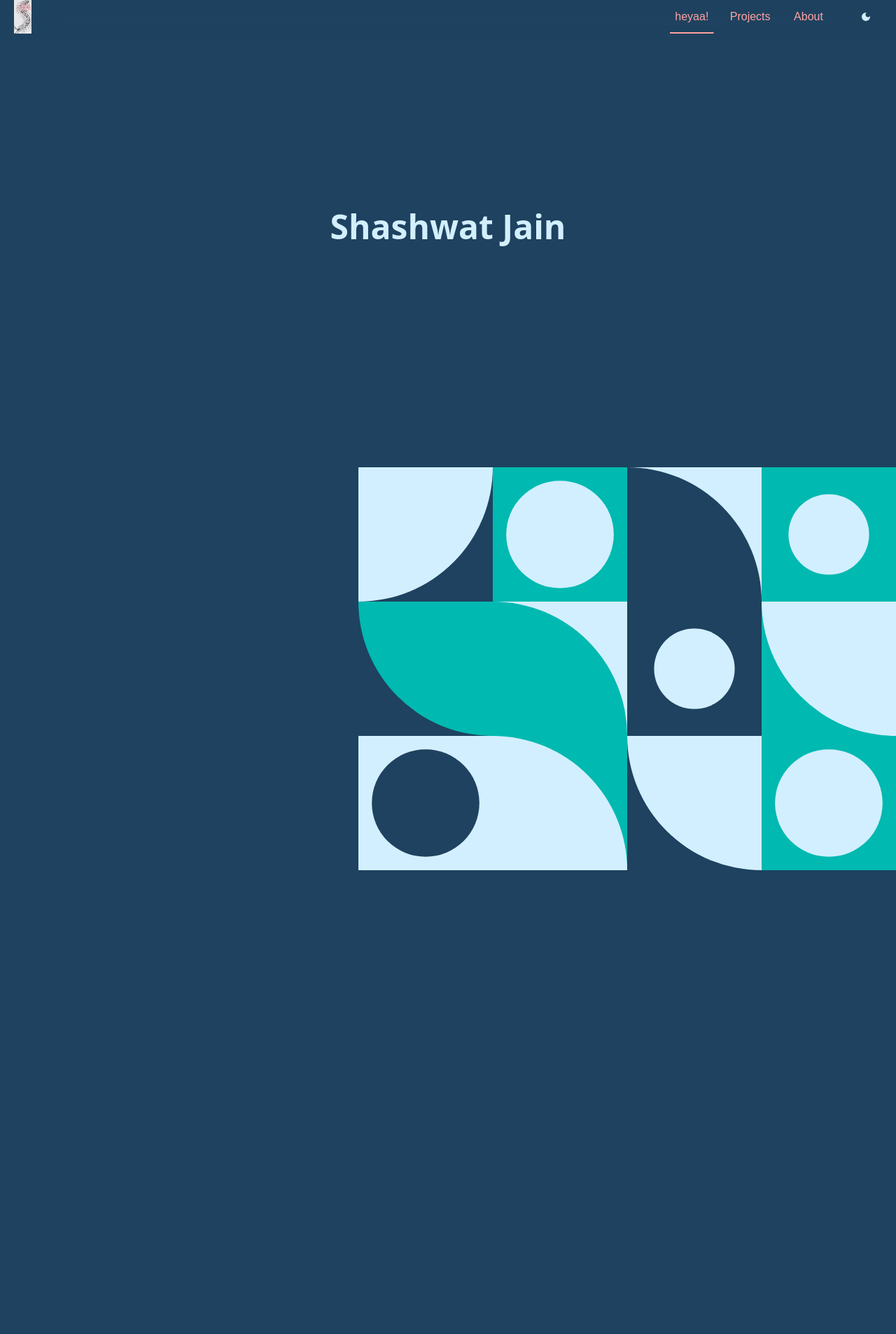
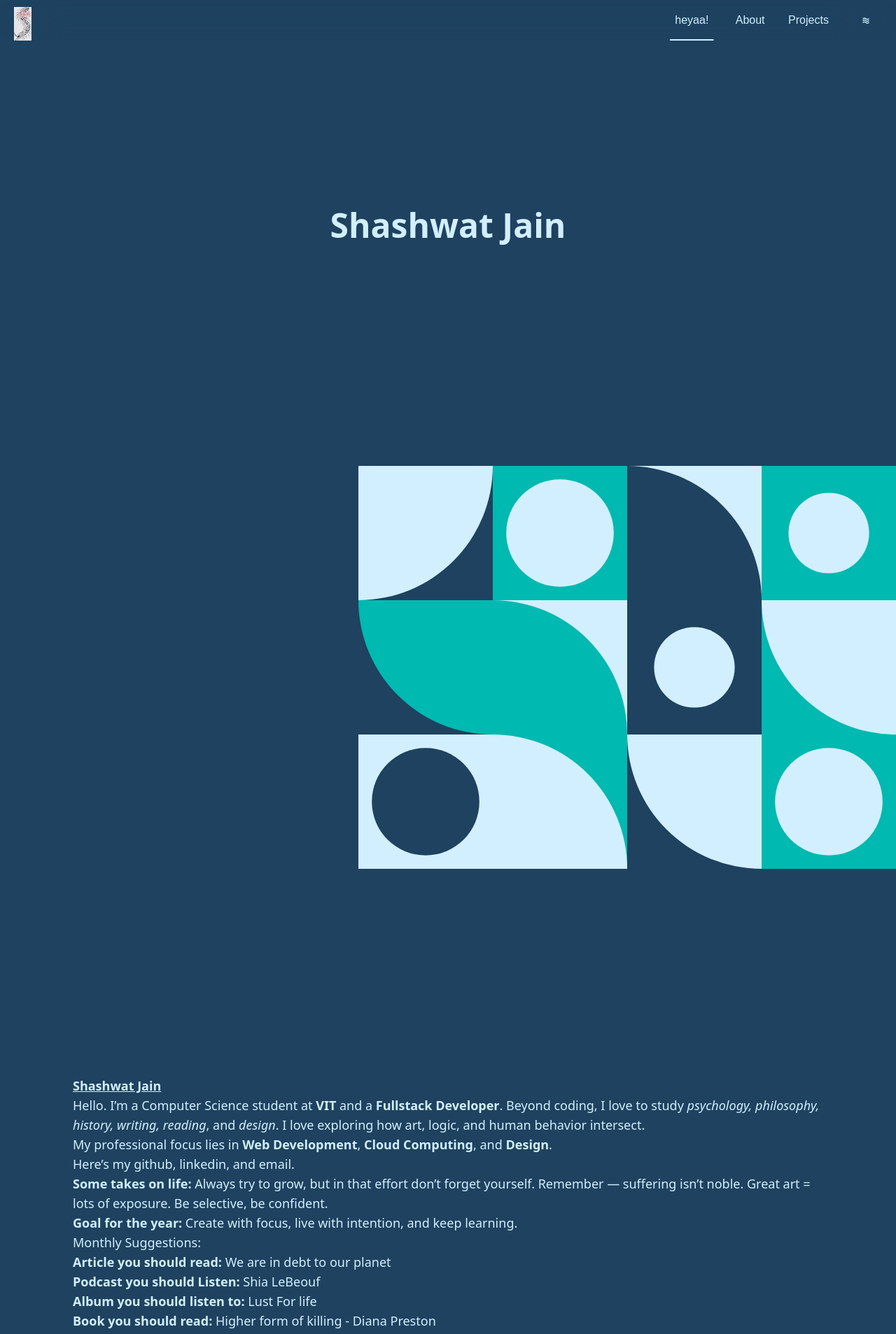
Before and after one commit to crash484/portfolioWebsite, a Next.js app: page / in a window 1280 px wide. Shown: the top 1907 px of the page at 70% size. Built offline with nearby package versions, Linux system fonts and the light colour scheme.

Commit message:
finished yayyy

```diff
--- a/src/app/page.jsx
+++ b/src/app/page.jsx
@@ -27,12 +27,15 @@ export default function Home() {
       <Header isDark={isDark} setIsDark={setIsDark}/>
 
     {/* for design */}
-    <div>
+    <div id="Profile">
       <Design isDark={isDark} />
     </div>
+    <div className="p-0.5" id="About">
+      <About id="About" />
+     </div>
 
     {/*this is for profile section*/}
-    <div className="p-15 " id="Profile">
+    <div className="p-15 ">
       <Profile/>
     </div>
 
@@ -41,10 +44,6 @@ export default function Home() {
       <Projects/>
      </div>
 
-     {/*this is for free time section */}
-     <div className="p-0.5" id="About">
-      <About />
-     </div>
 
      <div className="p-0.5">
       <Footer />
--- a/src/components/About.jsx
+++ b/src/components/About.jsx
@@ -61,10 +61,10 @@ export default function About(){
             */}
 
             {/*text about me*/}
-            <div className="text-lg text-wrap p-50 ">
+            <div className="text-lg text-wrap p-25 ">
                     <b className="underline">Shashwat Jain</b>
-                    <p>Hello. I’m a Computer Science student at <strong>VIT</strong> and a passionate <strong>Fullstack Developer</strong>.
-                    Beyond coding, I’m drawn to <em>psychology, philosophy, history, writing, reading</em>, and <em>design</em>.
+                    <p>Hello. I’m a Computer Science student at <strong>VIT</strong> and a <strong>Fullstack Developer</strong>.
+                    Beyond coding, I love to study <em>psychology, philosophy, history, writing, reading</em>, and <em>design</em>.
                     I love exploring how art, logic, and human behavior intersect.</p>
 
                     <p>My professional focus lies in <strong>Web Development</strong>, <strong>Cloud Computing</strong>, and <strong>Design</strong>.</p>
@@ -82,7 +82,7 @@ export default function About(){
                     <p>
                     <strong>Article you should read:</strong> <a href="https://populationmatters.org/news/2025/07/earth-overshoot-day-we-are-in-debt-to-our-planet/">We are in debt to our planet</a><br/>
                     <strong>Podcast you should Listen:</strong> <a href="https://open.spotify.com/episode/5s1wf4sUEr8wrl39WlyMIf?si=2a6fc35b15514c1b">Shia LeBeouf</a><br/>
-                    <strong>Album you should listen to:</strong> <a href="https://open.spotify.com/album/7xYiTrbTL57QO0bb4hXIKo?si=w7PyPgl-RCmKjjAWmrvIDw">Lust For life – Lana del ray</a><br/>
+                    <strong>Album you should listen to:</strong> <a href="https://open.spotify.com/album/7xYiTrbTL57QO0bb4hXIKo?si=w7PyPgl-RCmKjjAWmrvIDw">Lust For life</a><br/>
                     <strong>Book you should read:</strong> <a href="https://www.goodreads.com/book/show/22529379-a-higher-form-of-killing?ac=1&from_search=true&qid=qbm5dCi2z6&rank=1">Higher form of killing - Diana Preston</a><br/>
                     <strong>Movie you should watch:</strong> <a href="https://letterboxd.com/film/green-book/">The Green Book</a>
                     </p>
--- a/src/components/Design.jsx
+++ b/src/components/Design.jsx
@@ -26,7 +26,7 @@ export default function Design({isDark}){
       requestAnimationFrame(step);
     };
     return(
-        <div className="flex flex-col mb-300">
+        <div className="flex flex-col ">
             {/* for my name add some font*/}
             <div className="text-center mt-50 mb-80" onClick={handleScroll} >
                 <b className="text-5xl">Shashwat Jain</b>
--- a/src/components/Header.jsx
+++ b/src/components/Header.jsx
@@ -1,6 +1,6 @@
 "use client"
 import Image from "next/image"
-import { MdDarkMode } from "react-icons/md";
+import { TiWaves } from "react-icons/ti";
 
 import { useState,useEffect } from "react"
 
@@ -9,7 +9,8 @@ export default function Header({isDark,setIsDark}){
 
     //function for button to trigger state change
     const trigger = () =>{
-        setIsDark(isDark => !isDark)
+        //setIsDark(isDark => !isDark)
+        alert("still coming up with the second theme sorry!")
     }
 
     useEffect(()=>{
@@ -40,10 +41,10 @@ export default function Header({isDark,setIsDark}){
     }
 
     return(
-        <div className="flex flex-row backdrop-blur-2xl  z-999 sticky top-0 gap-140 pl-5 pb-3  mb-10 rounded-2xl">
+        <div className="flex flex-row backdrop-blur-2xl  z-999 sticky top-0 gap-140 pl-5   mb-10 rounded-2xl">
             {/* container for image*/}
 
-            <div className="basis-64 mr-50">
+            <div className="basis-64 mr-50 pt-2.5">
                     <Image
                     width={25}
                     height={100}
@@ -55,30 +56,30 @@ export default function Header({isDark,setIsDark}){
 
             {/*container for other icons */}
             <div className="basis-128 grid grid-cols-4">
-                <button className={`p-3 w-auto text-center font-display text-red-300 hover:bg-card/50 transition-all duration-500 rounded-2xl
-                                    relative ${activeSection==="Profile"?"after:absolute after:bottom-0 after:left-1/2 after:-translate-x-1/2 after:w-3/4 after:h-0.5 after:bg-red-300 after:rounded-full":""}`}
+                <button className={`p-3 w-auto text-center font-display text-tertiary hover:bg-card/50 transition-all duration-500 rounded-2xl
+                                    relative ${activeSection==="Profile"?"after:absolute after:bottom-0 after:left-1/2 after:-translate-x-1/2 after:w-3/4 after:h-0.5 after:bg-tertiary after:rounded-full":""}`}
                         onClick={()=>scrollToSection("Profile")}
                 >
                     heyaa!
                 </button>
-                <button className={`p-3 w-auto text-center font-display text-red-300 hover:bg-card/50 transition-all duration-500 rounded-2xl
-                                    relative ${activeSection==="Projects"?"after:absolute after:bottom-0 after:left-1/2 after:-translate-x-1/2 after:w-3/4 after:h-0.5 after:bg-red-300 after:rounded-full":""}`}
+                <button className={`p-3 w-auto text-center font-display text-tertiary hover:bg-card/50 transition-all duration-500 rounded-2xl
+                                    relative ${activeSection==="About"?"after:absolute after:bottom-0 after:left-1/2 after:-translate-x-1/2 after:w-3/4 after:h-0.5 after:bg-tertiary after:rounded-full":""}`}
+                        onClick={()=>scrollToSection("About")}
+                >
+                    About
+                </button>
+                <button className={`p-3 w-auto text-center font-display text-tertiary hover:bg-card/50 transition-all duration-500 rounded-2xl
+                                    relative ${activeSection==="Projects"?"after:absolute after:bottom-0 after:left-1/2 after:-translate-x-1/2 after:w-3/4 after:h-0.5 after:bg-tertiary after:rounded-full":""}`}
                         onClick={()=>scrollToSection("Projects")}
                 >
                     Projects
-                </button>
-                <button className={`p-3 w-auto text-center font-display text-red-300 hover:bg-card/50 transition-all duration-500 rounded-2xl
-                                    relative ${activeSection==="About"?"after:absolute after:bottom-0 after:left-1/2 after:-translate-x-1/2 after:w-3/4 after:h-0.5 after:bg-red-300 after:rounded-full":""}`}
-                        onClick={()=>scrollToSection("About")}
-                >
-                    About
                 </button>
                 <button
                     className="p-1 w-20 flex items-center justify-center text-center hover:bg-card/50 transition-all duration-500 rounded-2xl"
                     onClick={trigger}
                     aria-label="Toggle dark mode"
                 >
-                    <MdDarkMode />
+                    <TiWaves />
                 </button>
             </div>
         </div>
--- a/src/components/pattern.jsx
+++ b/src/components/pattern.jsx
@@ -1,22 +1,34 @@
-import { useEffect } from "react"
+import { useEffect, useState } from "react";
 
-export default function Pattern(isDark) {
+export default function Pattern({ isDark }) {
+  const [colors, setColors] = useState({
+    color1: "#1e425f", // Deep navy blue
+    color2: "#00b9b0", // Cyan accent
+    color3: "#d2efff", // Light sky blue
+    bg: "#1e425f",     // Background
+  });
 
-    /*--color-bluish-2: #1e425f;   /* Deep navy blue
-  --color-secondary: #00b0ff; /* Bright cyan blue
-  --color-tertiary: #d2efff;  /* Soft sky blue */
+  useEffect(() => {
+    if (isDark) {
+      // Dark mode palette
+      setColors({
+        color1: "#1e425f",
+        color2: "#00b9b0",
+        color3: "#d2efff",
+        bg: "#1e425f",
+      });
+    } else {
+      // Light mode palette (you can tweak these)
+      setColors({
+        color1: "#d2efff",
+        color2: "#00b9b0",
+        color3: "#1e425f",
+        bg: "#ffffff",
+      });
+    }
+  }, [isDark]);
 
-    //function to change color values when isDark changes
-    let color1="#1e425f"
-    let color2="#00b9b0"
-    let color3="#d2efff"
-    let bg="#1e425f"
-    useEffect(()=>{
-        if(isDark){
-    }else{
-        //nothing for now
-    }
-    },[isDark])
+  const { color1, color2, color3, bg } = colors;
 
   return (
     <svg
@@ -24,7 +36,8 @@ export default function Pattern(isDark) {
       viewBox="0 0 800 800"
       className="w-full h-auto"
     >
-      <rect width="600" height="600" fill={bg} />
+      <rect width="800" height="800" fill={bg} />
+
       {/* Row 1 */}
       <rect x="0" y="0" width="200" height="200" fill={color1} />
       <path d="M200,0 A200,200 0 0,1 0,200 L0,0 Z" fill={color3} />
--- a/src/components/profile.jsx
+++ b/src/components/profile.jsx
@@ -1,11 +1,10 @@
 import Image from "next/image"
-import TextType from "./TextType"
 
 export default function Profile(){
     return(
         /*remove height once done and give it hieght max */
-        <div className="flex flex-col align-middle   mx-0.5 h-100  rounded-2xl">
-            <div className="flex items-center justify-center mt-10">
+        <div className="flex flex-col align-middle  mx-0.5 mb-5 h-100  rounded-2xl">
+            <div className="flex items-center justify-center mt-5">
                 <div className="w-56 h-56 rounded-lg relative overflow-hidden bg-card/20 backdrop-blur-sm border border-border/50 text-foreground hover:bg-card/30 transition-all duration-200">
                     <Image
                     src="/me.jpg"
@@ -14,13 +13,9 @@ export default function Profile(){
                     />
                 </div>
             </div>
-            <TextType className="text-center text-2xl font-bold text-red-800"
-                  text={["Hiii There", "Welcome to my website"]}
-                    typingSpeed={75}
-                    pauseDuration={1500}
-                    showCursor={false}
-                    cursorCharacter="|"
-            />
+            <div className="text-center text-xl text-tertiary">
+                <p>Currently working on getting my aws certification</p>
+            </div>
         </div>
     )
 }
```
